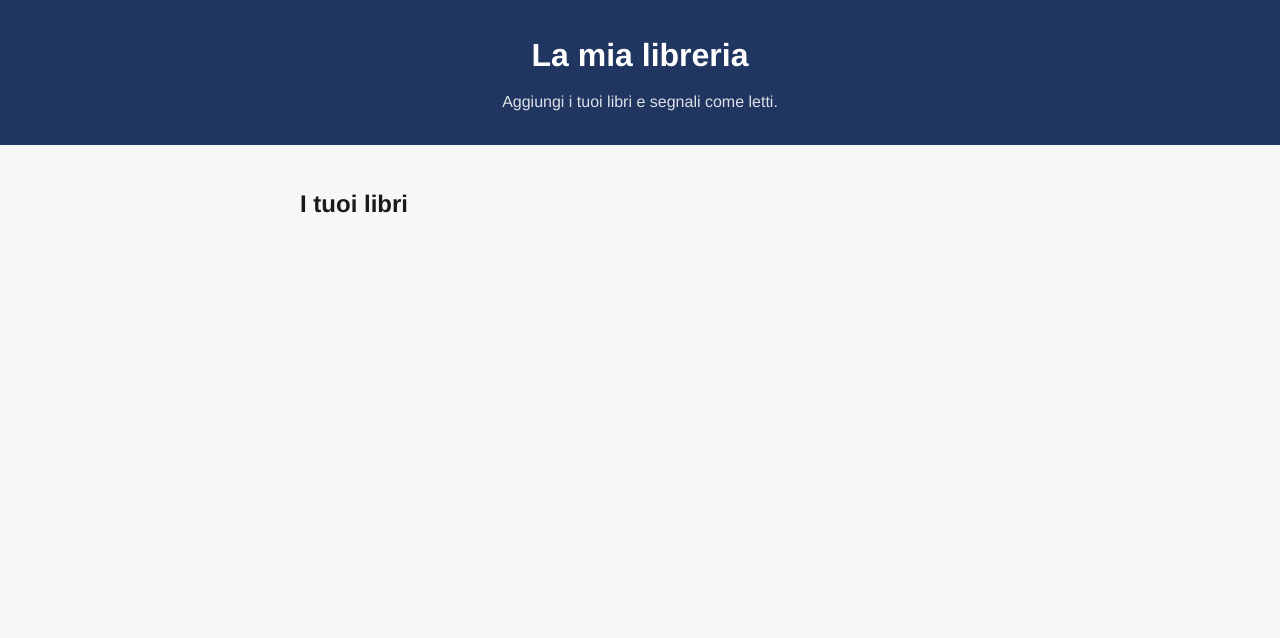
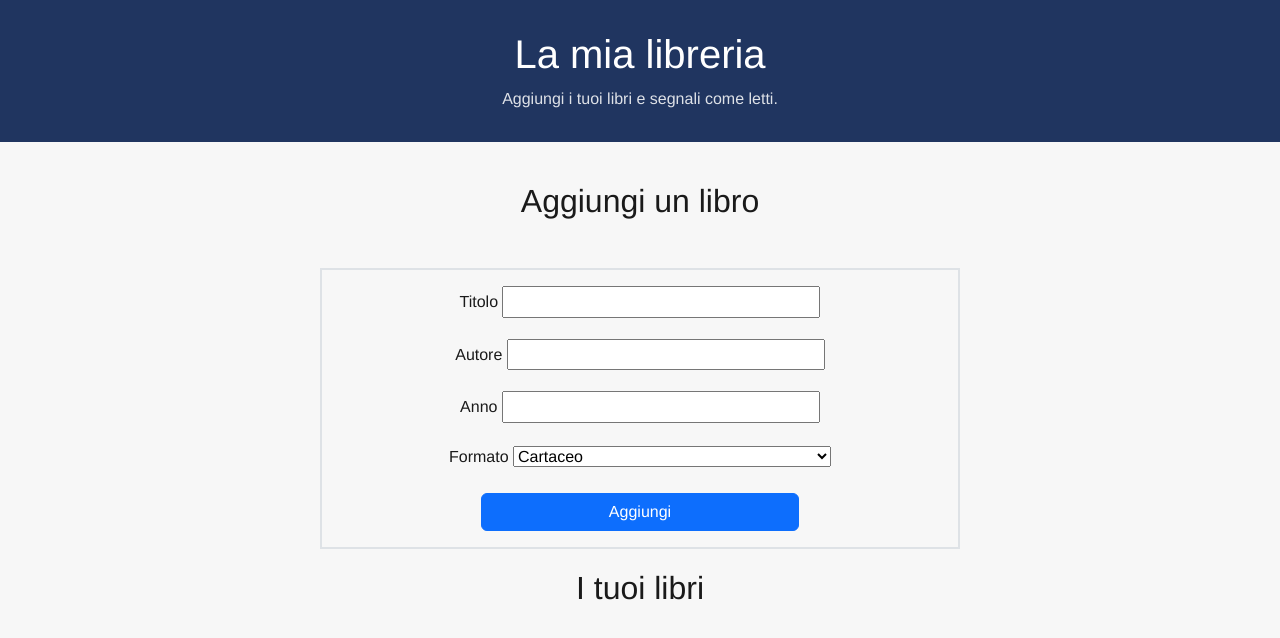
Before and after one commit to Ciabats/W7, a plain HTML site: page index.html in a window 1280 px wide. Drawn offline with nearby package versions, Linux system fonts and the light colour scheme; files that its build step writes are made by us from their sources.

Commit message:
Implementa classi Libro e LibroDigitale; aggiorna il form per l'aggiunta di libri

```diff
--- a/assets/script/script.js
+++ b/assets/script/script.js
@@ -10,7 +10,31 @@
 
 
 // === Classi ===
+class Libro {
+    letto = false;
+    constructor(_titolo, _autore, _anno) {
+        this.id = crypto.randomUUID();
+        this.titolo = this.titolo;
+        this.autore = this.autore;
+        this.anno = this.anno;
+    }
+    // metodo che modifica lo stato interno dell'oggetto
+    segnaComeLetto() {
+        this.letto = true;
+    }
 
+    // metodo formato un Libro base è cartaceo.
+    // Le sottoclassi lo SOVRASCRIVONO (override) con la loro versione.
+    formato(){
+        return "cartaceo";
+    }
+}
+
+class LibroDigitale extends Libro {
+    constructor(parameters) {
+
+    }
+}
 
 
 // === Stato (array di libri) ===
--- a/index.html
+++ b/index.html
@@ -1,11 +1,14 @@
 <!DOCTYPE html>
 <html lang="it">
+
 <head>
   <meta charset="UTF-8">
   <meta name="viewport" content="width=device-width, initial-scale=1.0">
   <title>Mini-libreria — Settimana VII Giorno I</title>
-    <link rel="stylesheet" href="style.css">
+  <link rel="stylesheet" href="https://cdn.jsdelivr.net/npm/bootstrap@5.3.3/dist/css/bootstrap.min.css">
+  <link rel="stylesheet" href="assets/style/style.css">
 </head>
+
 <body>
 
   <header class="site-header">
@@ -17,9 +20,52 @@
 
     <section class="form-section">
       <!-- form per aggiungere un libro: titolo, autore, anno, formato (cartaceo/digitale) -->
+
+      <div class="container">
+
+        <div class="text-center mb-5">
+          <h2>Aggiungi un libro</h2>
+        </div>
+
+        <div class="text-center mx-auto border border-2 pt-3 pb-3">
+
+          <form action="#" id="aggiungi-libro" class="form">
+
+            <div class="campo mb-3">
+              <label for="titolo" class="form-label">Titolo</label>
+              <input type="text" id="titolo" class="w-50">
+            </div>
+
+            <div class="campo mb-3">
+              <label for="autore" class="form-label">Autore</label>
+              <input type="text" id="autore" class="w-50">
+            </div>
+
+            <div class="campo mb-3">
+              <label for="anno" class="form-label">Anno</label>
+              <input type="number" id="anno" class="w-50">
+            </div>
+
+            <div class="campo mb-3">
+              <label for="formato" class="form-label">Formato</label>
+              <select name="formato" id="formato" class="w-50">
+                <option value="CA">Cartaceo</option>
+                <option value="CA">digitale</option>
+              </select>
+            </div>
+
+            <div class="campo campo-condizionale mb-3" id="campo-dimensione" hidden>
+              <label for="dimensione" class="form-label">Dimensione</label>
+              <input type="number" id="dimensione" class="w-50">
+            </div>
+            <button type="submit" class="btn btn-primary w-50">Aggiungi</button>
+          </form>
+        </div>
+      </div>
+
     </section>
 
-      <section class="lista-section">
+    <section class="lista-section text-center">
       <h2>I tuoi libri</h2>
       <ul id="lista-libri">
         <!-- popolato da JavaScript -->
@@ -27,7 +73,8 @@
     </section>
 
   </main>
+  <script src="https://cdn.jsdelivr.net/npm/bootstrap@5.3.3/dist/js/bootstrap.bundle.min.js"></script>
+  <script src="assets/script/script.js"></script>
+</body>
 
-    <script src="script.js"></script>
-  </body>
 </html>
```
Lines whose indentation alone changed are shown as unchanged.
